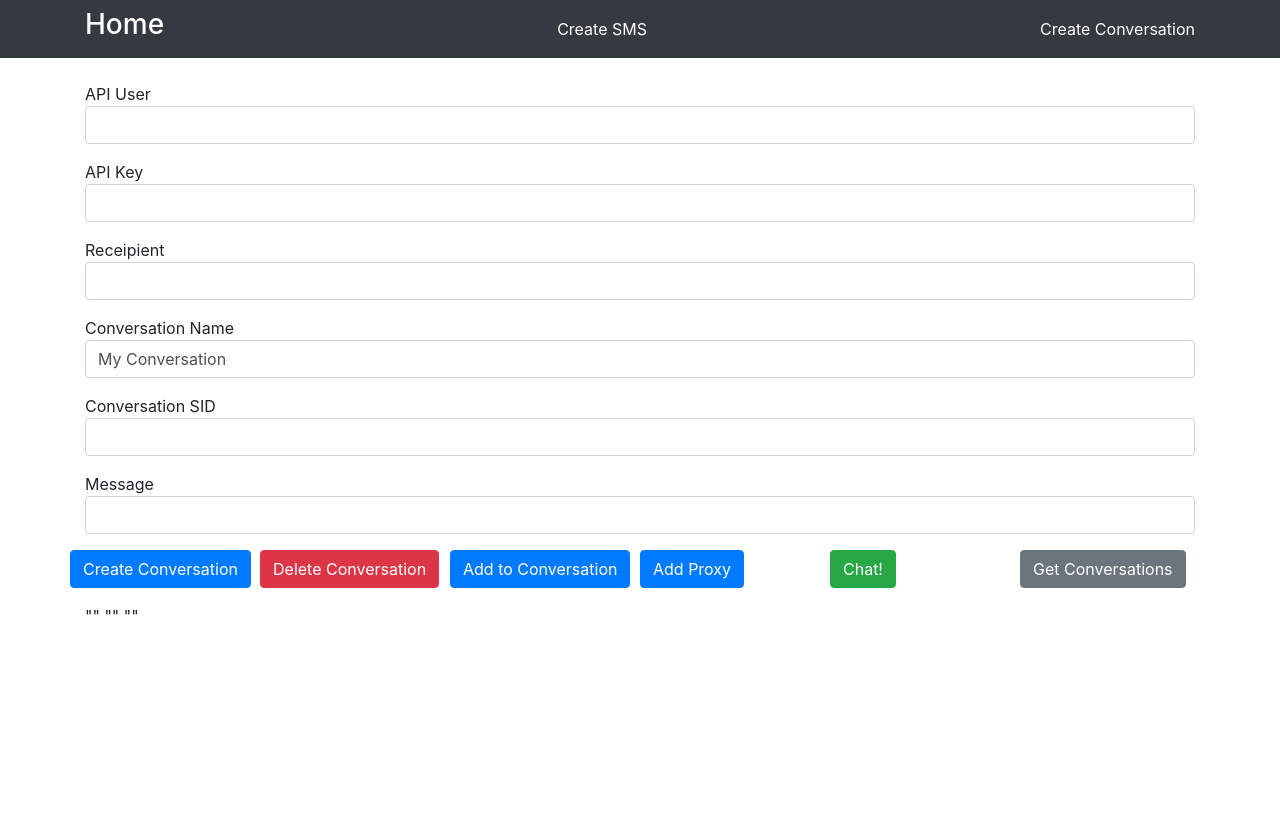
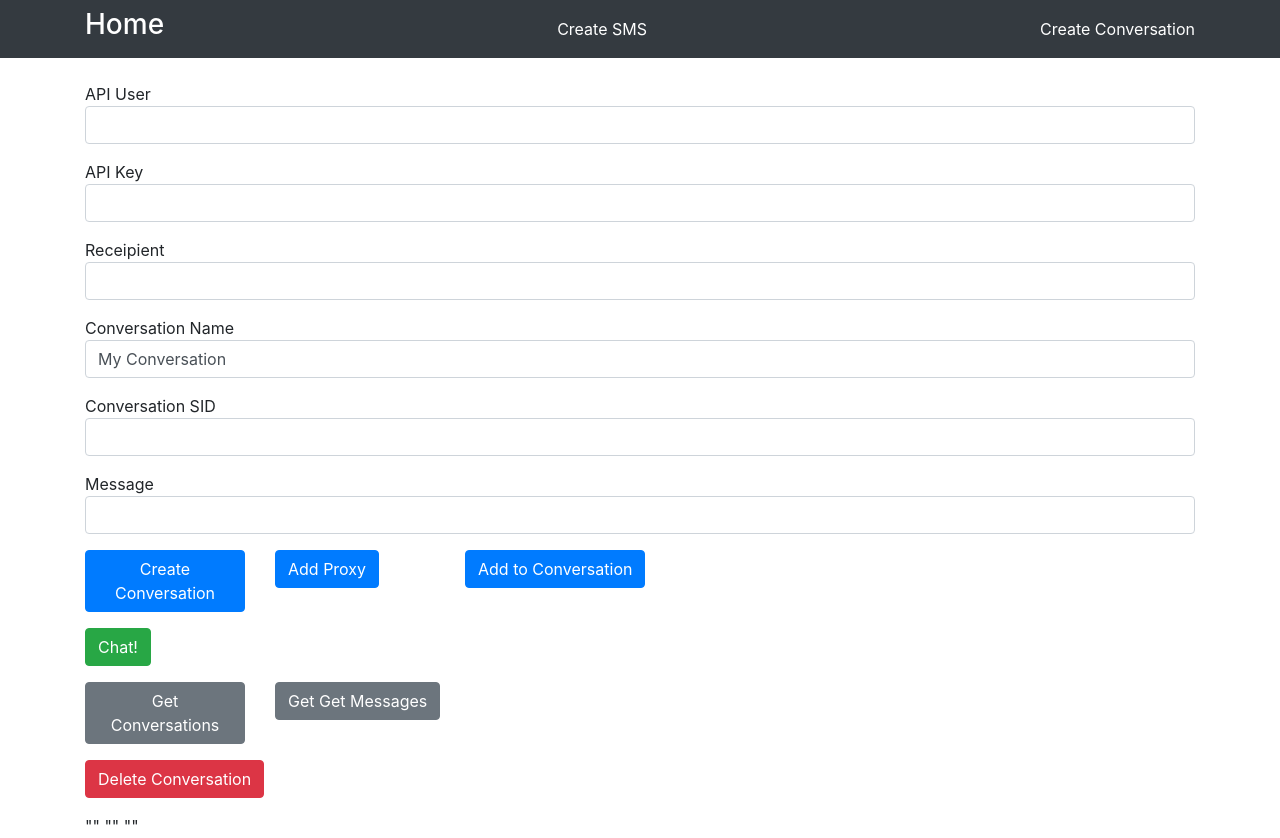
Before and after one commit to hxrsmurf/angular-basic-twilio, an Angular app: page / in a window 1280 px wide. Before the commit the page ends 800 px from the top, so only its background shows below. Built offline with nearby package versions, Linux system fonts and the light colour scheme.

Commit message:
Format buttons a bit

```diff
--- a/src/app/components/form-create-conversation/form-create-conversation.component.html
+++ b/src/app/components/form-create-conversation/form-create-conversation.component.html
@@ -30,49 +30,62 @@
     </div>
 
     <div class="mb-3">
+        <!-- Button Row -->
+        <div class="row">
+            <div class="col">
                 <div class="row">
                     <div class="col-2">
-                <div class="row">
                         <button type="submit" class="btn btn-primary" (click)="createConversation()">Create
                             Conversation</button>
                     </div>
+                    <div class="col-2">
+                        <button type="submit" class="btn btn-primary" (click)="addProxyGroupChat()">Add Proxy</button>
                     </div>
-
-            <div class="col-2">
-                <div class="row">
-                    <button type="submit" class="btn btn-danger" (click)="deleteConversation()">Delete
-                        Conversation</button>
-                </div>
-            </div>
-
-            <div class="col-2">
-                <div class="row">
+                    <div class="col">
                         <button type="submit" class="btn btn-primary" (click)="addToConversation()">Add to
                             Conversation</button>
                     </div>
                 </div>
-
-            <div class="col-2">
-                <div class="row">
-                    <button type="submit" class="btn btn-primary" (click)="addProxyGroupChat()">Add Proxy</button>
             </div>
         </div>
 
-            <div class="col-2">
+        <!-- Button Row -->
+        <div class="row mt-3">
+            <div class="col">
                 <div class="row">
+                    <div class="col">
                         <button type="submit" class="btn btn-success" (click)="createConversationChat()">Chat!</button>
                     </div>
                 </div>
+            </div>
+        </div>
 
+        <!-- Button Row -->
+        <div class="row mt-3">
+            <div class="col">
+                <div class="row">
                     <div class="col-2">
-                <div class="row">
                         <button type="submit" class="btn btn-secondary" (click)="getAllConversations()">Get
                             Conversations</button>
                     </div>
+                    <div class="col">
+                        <button type="submit" class="btn btn-secondary" (click)="getMessages()">Get Get
+                            Messages</button>
+                    </div>
+                </div>
+            </div>
         </div>
 
+        <!-- Button Row -->
+        <div class="row mt-3">
+            <div class="col">
+                <div class="row">
+                    <div class="col">
+                        <button type="submit" class="btn btn-danger" (click)="deleteConversation()">Delete Conversation</button>
                     </div>
-
+                </div>
+            </div>
+        </div>
     </div>
 </form>
 
```
Lines whose indentation alone changed are shown as unchanged.
